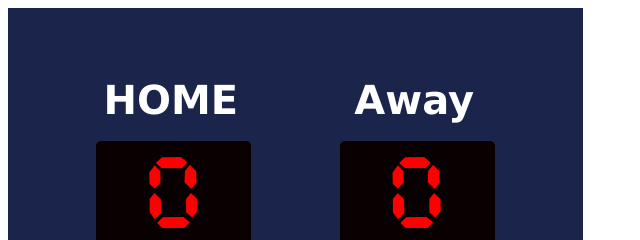
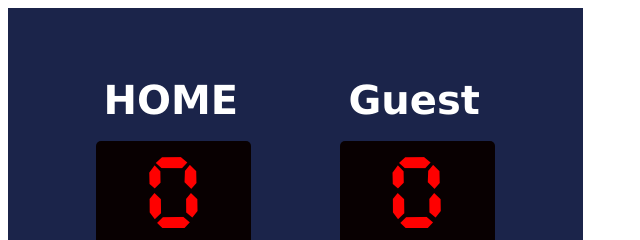
Before and after one commit to FridayNight2000/Basketball-Scoreboard, a plain HTML site: page index.html in a window 1280 px wide. Shown: the top 240 px of the page, 0-640 px from the left. Drawn offline with Linux system fonts and the light colour scheme.

Commit message:
Update header text in index.html

```diff
--- a/index.html
+++ b/index.html
@@ -22,7 +22,7 @@
         </div>
       </div>
       <div class="team">
-        <div class="team-title">Away</div>
+        <div class="team-title">Guest</div>
         <div class="team-score timer-font" id="guest-score"></div>
         <div class="point">
           <button class="plus-one-point timer-font" onclick="guestAddOne()">
```
